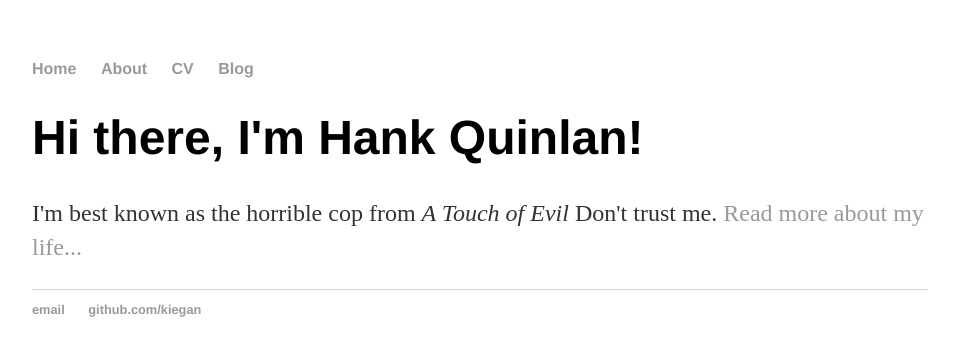
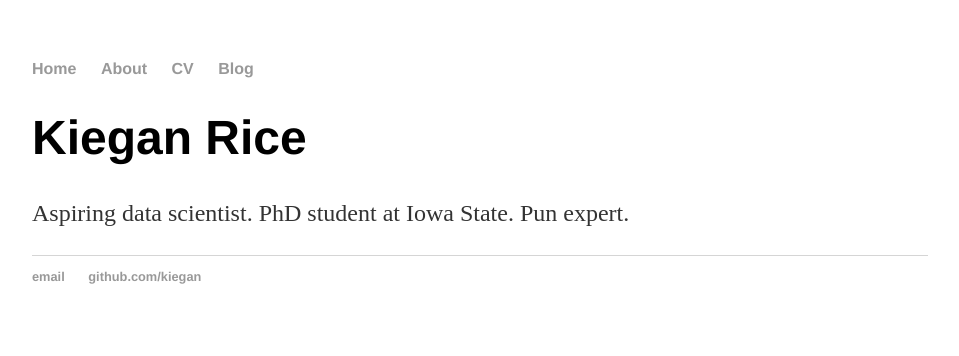
Before and after one commit to kiegan/kiegan.github.io, a Jekyll site: the page built from index.html, in a window 1280 px wide. Shown: the top 356 px of the page, without its empty margins (160-1119 px from the left). Built offline with Jekyll 4.4.1, drawn with Linux system fonts in a browser that asks for light colours.

Commit message:
Update index.html

```diff
--- a/index.html
+++ b/index.html
@@ -3,6 +3,6 @@ layout: default
 title: Kiegan Rice
 ---
 <div class="blurb">
-	<h1>Hi there, I'm Hank Quinlan!</h1>
-	<p>I'm best known as the horrible cop from <em>A Touch of Evil</em> Don't trust me. <a href="/about">Read more about my life...</a></p>
+	<h1>Kiegan Rice</h1>
+	<p>Aspiring data scientist. PhD student at Iowa State. Pun expert. </p>
 </div><!-- /.blurb -->
```
